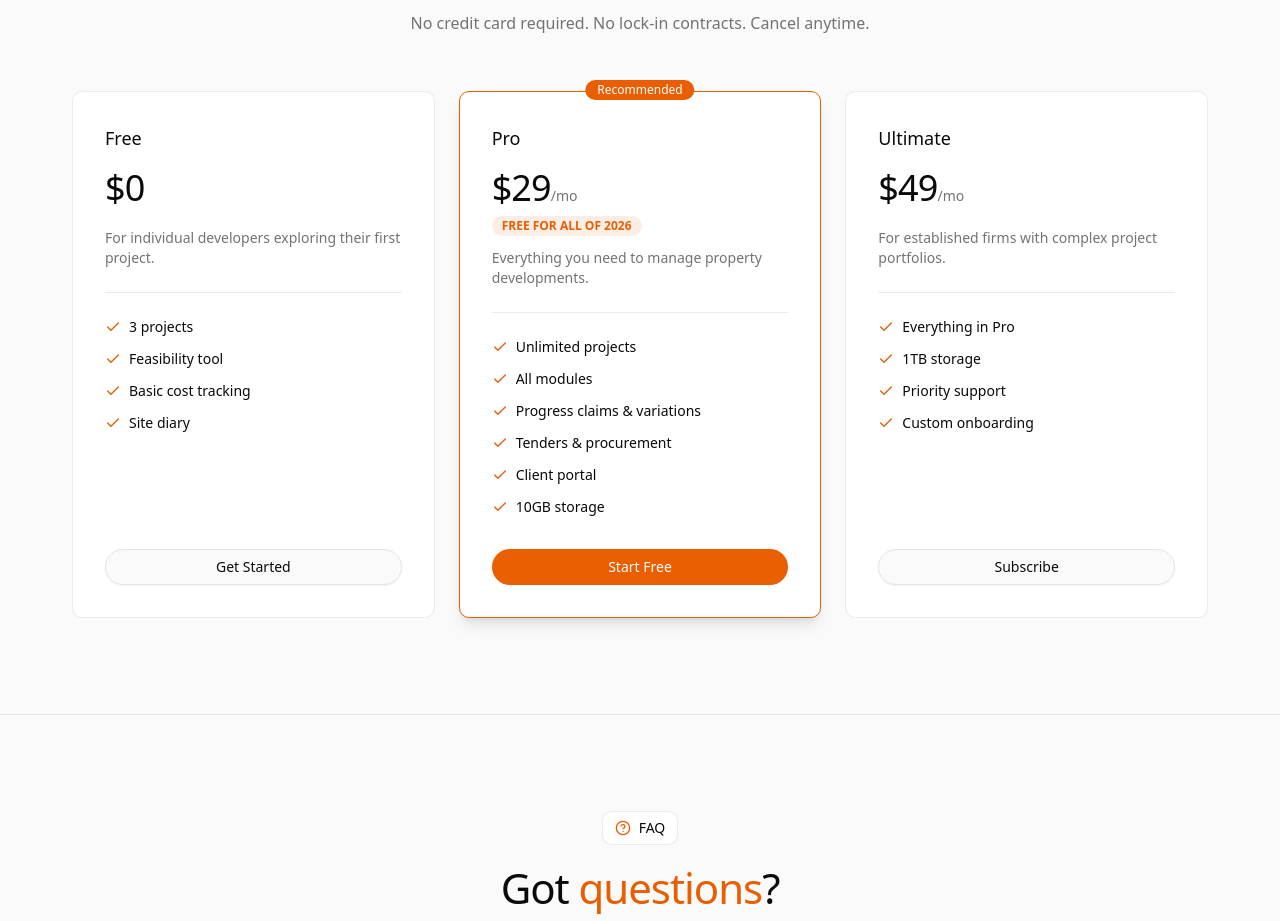
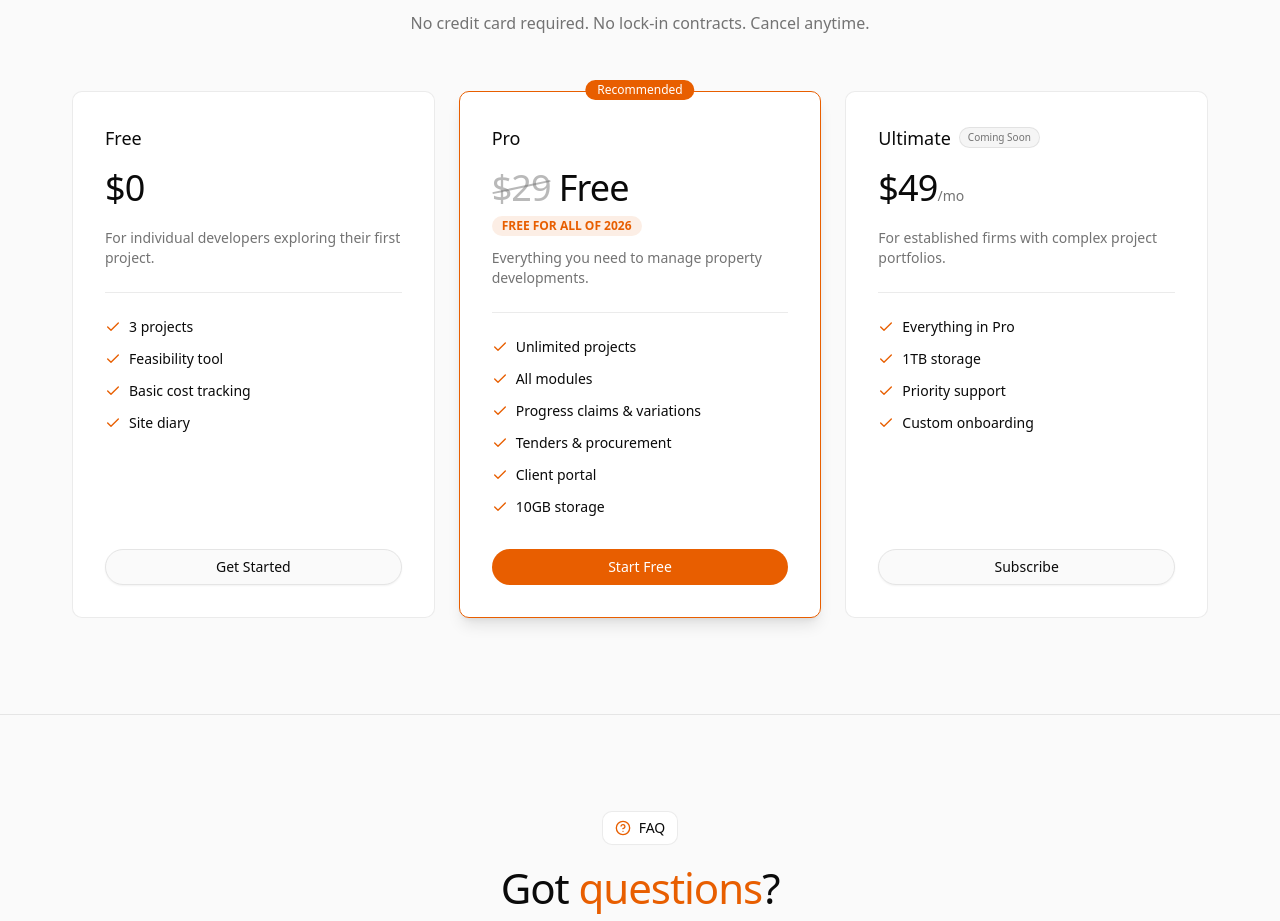
Before and after one commit to noelyaxley/upscale.build-saas, a Next.js app: page / in a window 1280 px wide. Shown: the part 6920-7841 px from the top of the page. Built offline with nearby package versions, Linux system fonts and the light colour scheme; no server answers.

Commit message:
feat: strikethrough Pro price and add Coming Soon tag to Ultimate tier
Co-Authored-By: Claude Opus 4.6 <noreply@anthropic.com>

```diff
--- a/src/components/landing/pricing.tsx
+++ b/src/components/landing/pricing.tsx
@@ -48,6 +48,7 @@ const tiers = [
     ],
     cta: "Subscribe",
     popular: false,
+    comingSoon: true,
   },
 ];
 
@@ -80,13 +81,34 @@ export function Pricing() {
                   </span>
                 )}
 
-                <h3 className="text-lg font-medium">{tier.name}</h3>
+                <div className="flex items-center gap-2">
+                  <h3 className="text-lg font-medium">{tier.name}</h3>
+                  {"comingSoon" in tier && tier.comingSoon && (
+                    <span className="rounded-full border border-black/[0.08] bg-muted px-2 py-0.5 text-[10px] font-medium text-muted-foreground">
+                      Coming Soon
+                    </span>
+                  )}
+                </div>
 
                 <div className="mt-4 mb-2">
-                  <span className="text-4xl font-medium tracking-tight">
-                    ${tier.price}
-                  </span>
-                  {tier.price > 0 && (
+                  {"promo" in tier && tier.promo ? (
+                    <>
+                      <span className="relative text-4xl font-medium tracking-tight text-muted-foreground/50">
+                        ${tier.price}
+                        <span className="absolute inset-0 flex items-center">
+                          <span className="h-[2px] w-full -rotate-12 bg-muted-foreground/50" />
+                        </span>
+                      </span>
+                      <span className="ml-2 text-4xl font-medium tracking-tight">
+                        Free
+                      </span>
+                    </>
+                  ) : (
+                    <span className="text-4xl font-medium tracking-tight">
+                      ${tier.price}
+                    </span>
+                  )}
+                  {tier.price > 0 && !("promo" in tier && tier.promo) && (
                     <span className="text-sm text-muted-foreground">/mo</span>
                   )}
                 </div>
```
